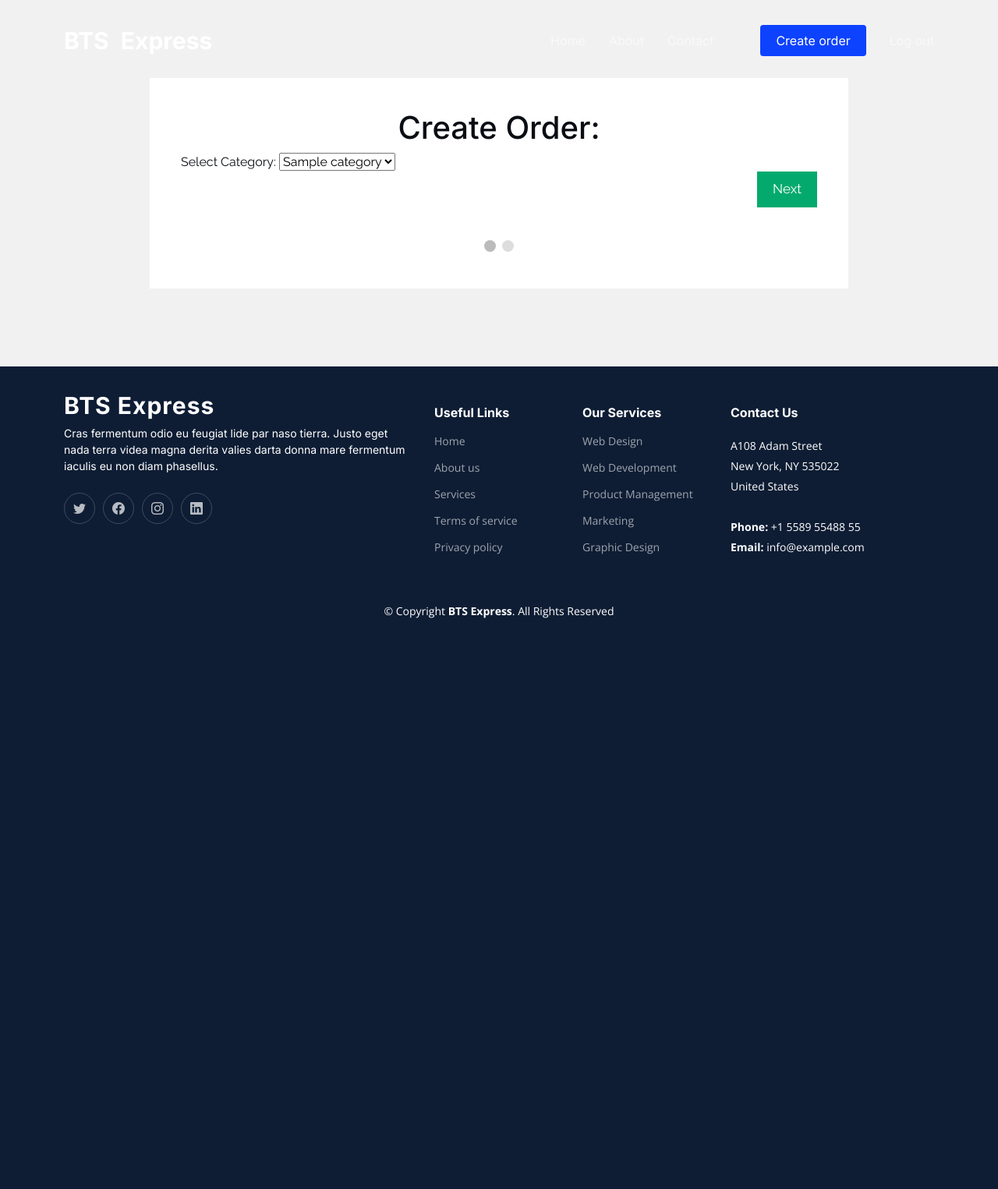
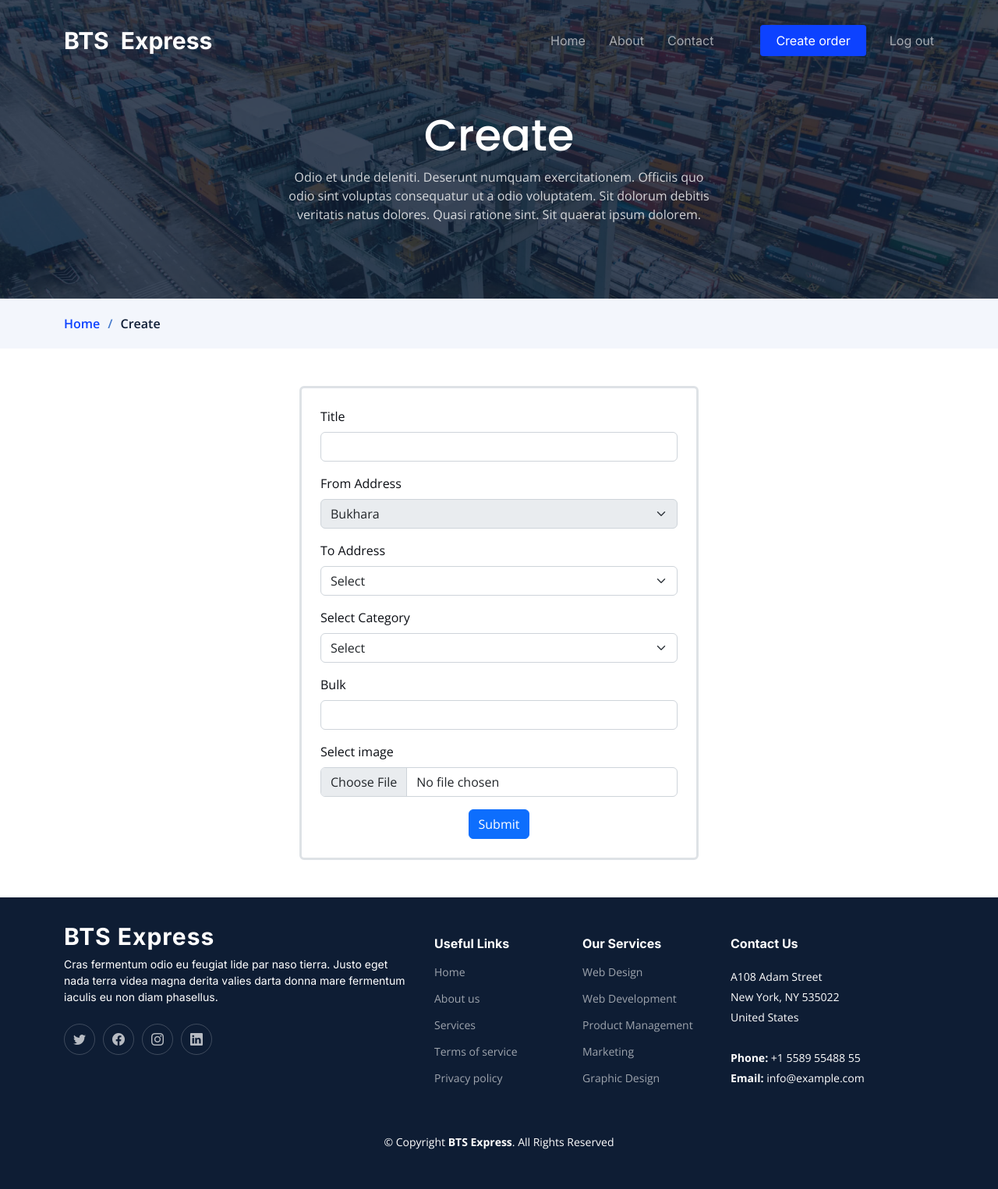
Before and after one commit to evilenemy/BTS-delievery, a Django app: page /create/ in a window 1280 px wide. Shown: the whole page at 78% size. Before the commit the page ends 793 px from the top, so only its background shows below. Run offline with Django 4.2, Linux system fonts and the light colour scheme; a user stored in the database is signed in; tables that the repository leaves empty hold one stand-in row (values such as "Sample post"); some libraries are stand-ins or nearby versions.

Commit message:
create order

```diff
--- a/item/models.py
+++ b/item/models.py
@@ -13,12 +13,12 @@
     return self.name
 
 class Item(models.Model):
-  title = models.CharField(max_length=255)
+  title = models.CharField(max_length=255, null=True)
   user = models.ForeignKey(User, on_delete=models.PROTECT)
   deliever = models.ForeignKey(Deliever, on_delete=models.PROTECT)
-  image = models.ImageField(upload_to="item/")
+  image = models.ImageField(upload_to="item/", null=True, blank=True)
   to_address = models.ForeignKey(Address, on_delete=models.PROTECT, related_name="to_address")
-  bulk = models.PositiveIntegerField()
+  bulk = models.IntegerField()
   price = models.IntegerField()
   status = models.BooleanField(default=False)
   category = models.ForeignKey(Category, on_delete=models.PROTECT)
--- a/item/urls.py
+++ b/item/urls.py
@@ -9,5 +9,6 @@
   path("home/", views.home, name="home"),
   path("about/", views.about, name="about"),
   path("contact/", views.contact, name="contact"),
-  path("create/", views.create_order, name="create_order")
+  path("create/", views.create_order, name="create_order"),
+  path("orders/", views.orders, name="orders"),
 ]
--- a/item/views.py
+++ b/item/views.py
@@ -5,6 +5,7 @@
 from django.db import IntegrityError
 from .models import Comment, Address, Item
 from deliever.models import Deliever, Category
+import random
 
 def home(request):
   return render(request, "item/home.html")
@@ -26,19 +27,38 @@
       print(e)
   return render(request, "item/contact.html")
 
+def random_choise_deliver(array):
+  id = random.randint(1, len(array))
+  return id
+
 @login_required(login_url="/")
 def create_order(request):
-  categories = Category.objects.all()
-  addresses = Address.objects.all()
-  if request.method == "POST":
-    delivers = Deliever.objects.filter(category=request.POST.get("category"))
-    title = request.POST.get('title')
-    bulk = request.POST.get('bulk')
-    image = request.FILES.get('image')
-    if not title:
-      return render(request, "item/create_order.html", {'categories': categories, "address": addresses, "delivers": delivers})
+  try:
+    categories = Category.objects.all()
+    addresses = Address.objects.all()
+    if request.method == "POST":
+      category_ = request.POST.get("category")
+      title = request.POST.get('title')
+      bulk = request.POST.get('bulk')
+      image = request.FILES.get('image')
+      address_ = request.POST.get('address')
+      address = Address.objects.get(id=address_)
+      delivers = Deliever.objects.filter(category=category_)
+      category = Category.objects.get(id=category_)
+      if title == "" or address_ == "" or category_ == "" or bulk == "":
+        return render(request, "item/create_order.html", {'categories': categories, "address": addresses, "delivers": delivers})
+      if len(delivers) > 0:
+        deliver = Deliever.objects.get(id=random_choise_deliver(delivers))
+        item = Item.objects.create(title=title, image=image, to_address=address, bulk=bulk, category=category, status=False, user=request.user, deliever=deliver, price=address.price + (int(bulk) * 0.5))
+        if item:
+          return redirect("item:home")
+      else:
+        return render(request, "item/create_order.html", {"message": "Delivers not found!"})
 
-  return render(request, "item/create_order.html", {'categories': categories, "address": addresses, "delivers": 0})
+    return render(request, "item/create_order.html", {'categories': categories, "addresses": addresses, "delivers": 0})
+  except Exception as e:
+    print(e)
+    return render(request, "item/create_order.html", {"message": "An error occured!", 'categories': categories, "addresses": addresses})
 
 def signup(request):
   if request.method == "POST":
@@ -55,3 +75,7 @@
     login(request, user)
     return redirect("item:home")
   return redirect("item:login")
+
+def orders(request):
+  orders = Item.objects.filter(user=request.user)
+  return render(request, "item/orders.html", {"orders": orders})
--- a/templates/item/create_order.html
+++ b/templates/item/create_order.html
@@ -1,190 +1,95 @@
 {% extends 'partials/base.html' %}
 {% block content %}
-<style>
-  * {
-    box-sizing: border-box;
-  }
-
-  body {
-    background-color: #f1f1f1;
-  }
-
-  #regForm {
-    background-color: #ffffff;
-    margin: 100px auto;
-    font-family: Raleway;
-    padding: 40px;
-    width: 70%;
-    min-width: 300px;
-  }
-
-  h1 {
-    text-align: center;
-  }
-
-  input {
-    padding: 10px;
-    width: 100%;
-    font-size: 17px;
-    font-family: Raleway;
-    border: 1px solid #aaaaaa;
-  }
-
-  /* Mark input boxes that gets an error on validation: */
-  input.invalid {
-    background-color: #ffdddd;
-  }
-
-  /* Hide all steps by default: */
-  .tab {
-    display: none;
-  }
-
-  button {
-    background-color: #04AA6D;
-    color: #ffffff;
-    border: none;
-    padding: 10px 20px;
-    font-size: 17px;
-    font-family: Raleway;
-    cursor: pointer;
-  }
-
-  button:hover {
-    opacity: 0.8;
-  }
-
-  #prevBtn {
-    background-color: #bbbbbb;
-  }
-
-  /* Make circles that indicate the steps of the form: */
-  .step {
-    height: 15px;
-    width: 15px;
-    margin: 0 2px;
-    background-color: #bbbbbb;
-    border: none;
-    border-radius: 50%;
-    display: inline-block;
-    opacity: 0.5;
-  }
-
-  .step.active {
-    opacity: 1;
-  }
-
-  /* Mark the steps that are finished and valid: */
-  .step.finish {
-    background-color: #04AA6D;
-  }
-</style>
-<form id="regForm" action=".">
+<main id="main">
+  <div class="breadcrumbs">
+    <div class="page-header d-flex align-items-center"
+      style="background-image: url('/static/main/img/page-header.jpg');">
+      <div class="container position-relative">
+        <div class="row d-flex justify-content-center">
+          <div class="col-lg-6 text-center">
+            <h2>Create</h2>
+            <p>Odio et unde deleniti. Deserunt numquam exercitationem. Officiis quo odio sint voluptas consequatur ut
+              a odio voluptatem. Sit dolorum debitis veritatis natus dolores. Quasi ratione sint. Sit quaerat ipsum
+              dolorem.</p>
+          </div>
+        </div>
+      </div>
+    </div>
+    <nav>
+      <div class="container">
+        <ol>
+          <li><a href="{% url 'item:home' %}">Home</a></li>
+          <li>Create</li>
+        </ol>
+      </div>
+    </nav>
+    <form method="POST" class="border rounded border-3 p-4 my-5" action="." style="margin: 0 auto; width: 40%;"
+      enctype="multipart/form-data">
       {% csrf_token %}
-  <h1>Create Order:</h1>
-  <!-- One "tab" for each step in the form: -->
-  <div class="tab">Select Category:
-    <select class="category" onchange="viewer()">
-      {% for category in categories %}
-      <option value="{{category.name}}">{{category.name}}</option>
+      <div class="mb-3">
+        <label for="exampleInputEmail1" class="form-label">Title</label>
+        <input type="text" class="form-control" name="title" id="exampleInputEmail1">
+      </div>
+      <div class="mb-3">
+        <label for="exampleInputPassword1" class="form-label">From Address</label>
+        <select disabled class="form-select" style="cursor: pointer;">
+          <option value="Bukhara" selected>Bukhara</option>
+        </select>
+      </div>
+      <div class="mb-3">
+        <label class="form-label" for="exampleCheck1">To Address</label>
+        <select name="address" style="cursor: pointer;" id="exampleCheck1" class="form-select">
+          <option value="" selected disabled>Select</option>
+          {% for address in addresses %}
+          <option value="{{address.id}}">{{address.name}}</option>
           {% endfor %}
         </select>
       </div>
-  <div class="tab">Enter Product property:
-    <p><input placeholder="Title" oninput="this.className = ''" name="title"></p>
-    <p><input oninput="this.className = ''" type="file" name="image"></p>
-    <p><input placeholder="Bulk" oninput="this.className = ''" name="bulk"></p>
-    <select name="address">
-      {% for address in addresses %}
-      <option value="{{address.name}}">{{address.name}}</option>
+      <div class="mb-3">
+        <label class="form-label" for="exampleCheck1">Select Category</label>
+        <select name="category" id="exampleCheck1" class="form-select" style="cursor: pointer;">
+          <option value="" selected disabled>Select</option>
+          {% for category in categories %}
+          <option value="{{category.id}}">{{category.name}}</option>
           {% endfor %}
         </select>
       </div>
-  <div style="overflow:auto;">
-    <div style="float:right;">
-      <button type="button" id="prevBtn" onclick="nextPrev(-1)">Previous</button>
-      <button type="button" id="nextBtn" onclick="nextPrev(1)">Next</button>
+      <div class="mb-3">
+        <label class="form-label" for="bulk">Bulk</label>
+        <input type="number" class="form-control" name="bulk" id="bulk">
+      </div>
+      <div class="mb-3">
+        <label class="form-label" for="image">Select image</label>
+        <input type="file" class="form-control" name="image" id="image">
+      </div>
+      <div class="alert alert-danger">{{message}}</div>
+      <button type="submit" class="btn btn-primary d-block mx-auto">
+        Submit
+      </button>
+    </form>
+  </div>
+  <div class="modal fade" id="staticBackdrop" data-bs-backdrop="static" data-bs-keyboard="false" tabindex="-1"
+    aria-labelledby="staticBackdropLabel" aria-hidden="true">
+    <div class="modal-dialog">
+      <div class="modal-content">
+        <div class="modal-header">
+          <h5 class="modal-title" id="staticBackdropLabel">Item successfully created</h5>
+          <button type="button" class="btn-close" data-bs-dismiss="modal" aria-label="Close"></button>
+        </div>
+        <div class="modal-body">
+          ....
+        </div>
+        <div class="modal-footer">
+          <button type="button" class="btn btn-secondary" data-bs-dismiss="modal">Close</button>
+          <button type="button" class="btn btn-primary">Understood</button>
         </div>
       </div>
-  <!-- Circles which indicates the steps of the form: -->
-  <div style="text-align:center;margin-top:40px;">
-    <span class="step"></span>
-    <span class="step"></span>
     </div>
-</form>
-
-<script text="text/javascript">
-  var currentTab = 0; // Current tab is set to be the first tab (0)
-  showTab(currentTab); // Display the current tab
-
-  function showTab(n) {
-    // This function will display the specified tab of the form...
-    var x = document.getElementsByClassName("tab");
-    x[n].style.display = "block";
-    //... and fix the Previous/Next buttons:
-    if (n == 0) {
-      document.getElementById("prevBtn").style.display = "none";
-    } else {
-      document.getElementById("prevBtn").style.display = "inline";
-    }
-    if (n == (x.length - 1)) {
-      document.getElementById("nextBtn").innerHTML = "Submit";
-    } else {
-      document.getElementById("nextBtn").innerHTML = "Next";
-    }
-    //... and run a function that will display the correct step indicator:
-    fixStepIndicator(n)
-  }
-
-  function nextPrev(n) {
-    // This function will figure out which tab to display
-    var x = document.getElementsByClassName("tab");
-    // Exit the function if any field in the current tab is invalid:
-    if (n == 1 && !validateForm()) return false;
-    // Hide the current tab:
-    x[currentTab].style.display = "none";
-    // Increase or decrease the current tab by 1:
-    currentTab = currentTab + n;
-    // if you have reached the end of the form...
-    if (currentTab >= x.length) {
-      // ... the form gets submitted:
-      document.getElementById("regForm").submit();
-      return false;
-    }
-    // Otherwise, display the correct tab:
-    showTab(currentTab);
-  }
-
-  function validateForm() {
-    // This function deals with validation of the form fields
-    var x, y, i, valid = true;
-    x = document.getElementsByClassName("tab");
-    y = x[currentTab].getElementsByTagName("input");
-    // A loop that checks every input field in the current tab:
-    for (i = 0; i < y.length; i++) {
-      // If a field is empty...
-      if (y[i].value == "") {
-        // add an "invalid" class to the field:
-        y[i].className += " invalid";
-        // and set the current valid status to false
-        valid = false;
-      }
-    }
-    // If the valid status is true, mark the step as finished and valid:
-    if (valid) {
-      document.getElementsByClassName("step")[currentTab].className += " finish";
-    }
-    return valid; // return the valid status
-  }
-
-  function fixStepIndicator(n) {
-    // This function removes the "active" class of all steps...
-    var i, x = document.getElementsByClassName("step");
-    for (i = 0; i < x.length; i++) {
-      x[i].className = x[i].className.replace(" active", "");
-    }
-    //... and adds the "active" class on the current step:
-    x[n].className += " active";
+  </div>
+</main>
+<script>
+  if (document.querySelector(".alert").innerHTML == "") {
+    document.querySelector('.alert').style.display = "none"
   }
 </script>
 {% endblock %}
```
Also changed, not shown: item/forms.py (deleted, +0 -15 lines), templates/item/orders.html (added, +35 -0 lines), uploads/item/40.jpg (added). Lines whose indentation alone changed are shown as unchanged.
